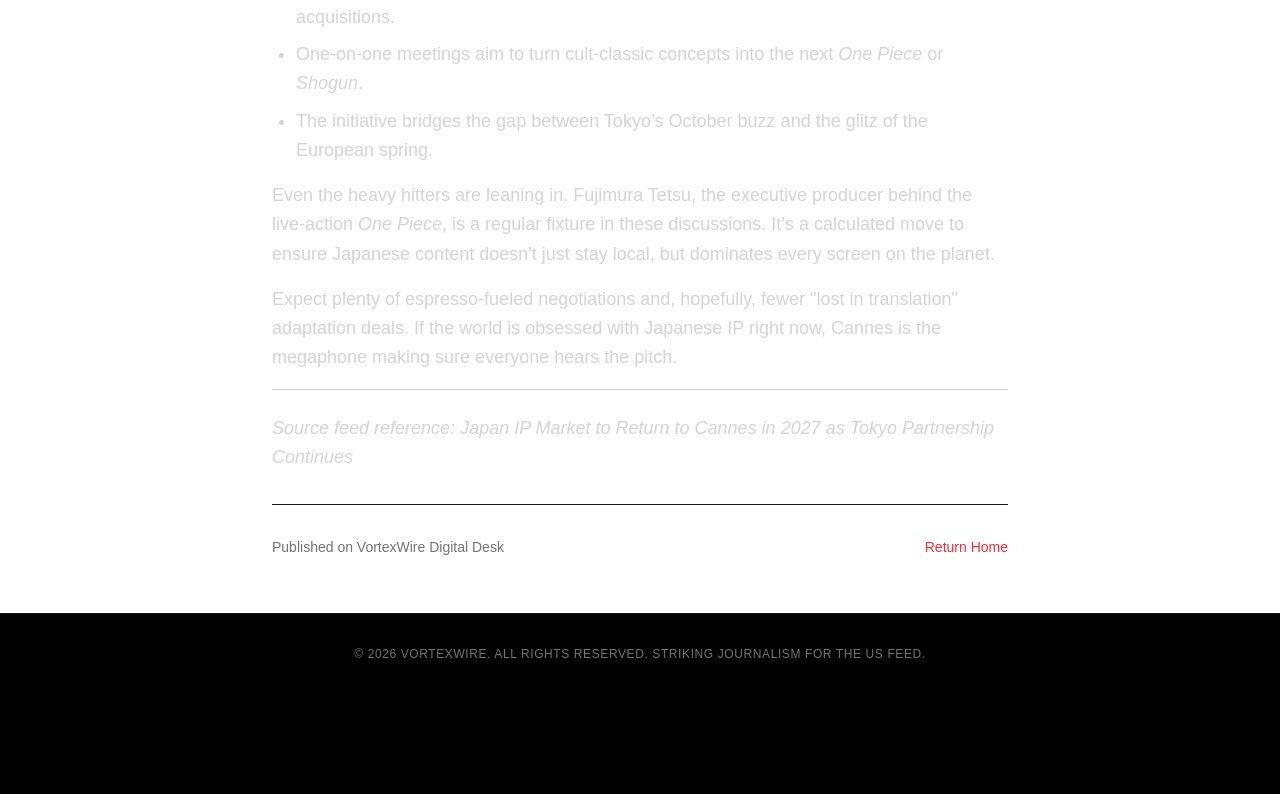
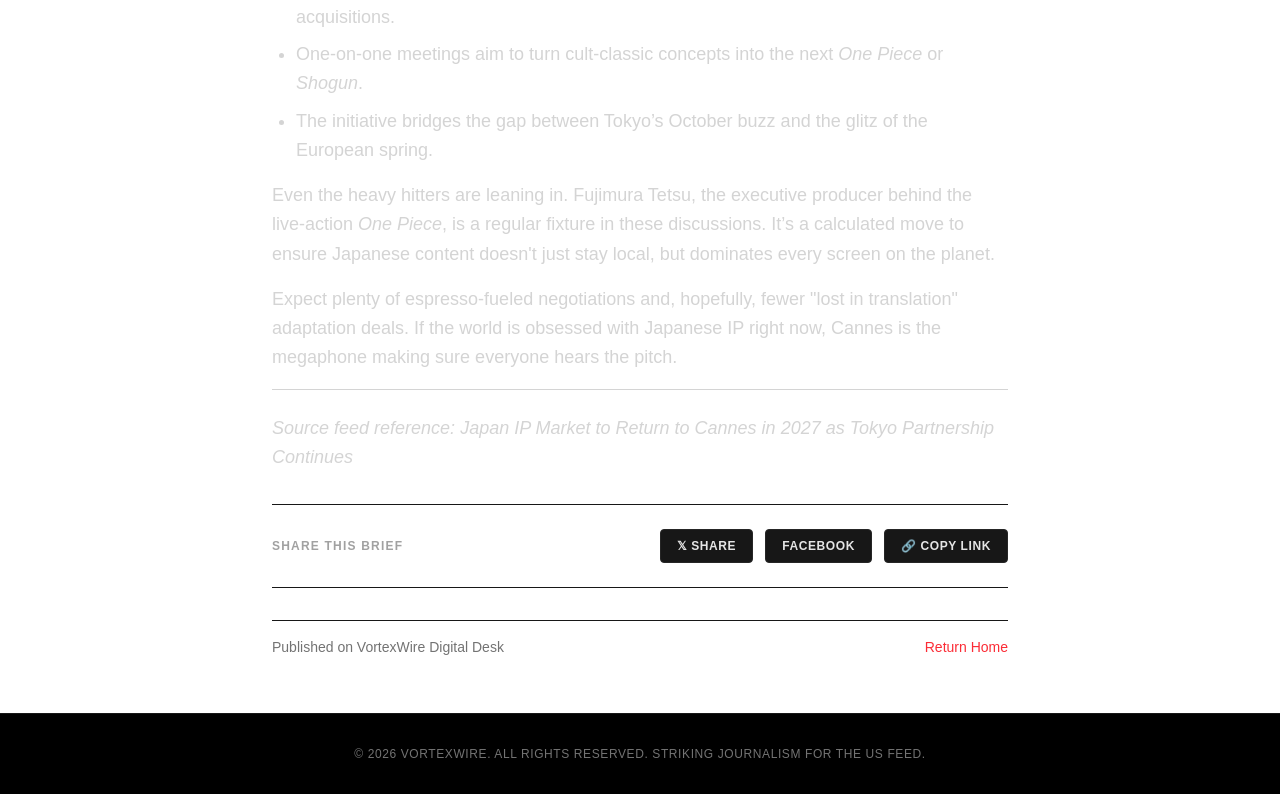
Before and after one commit to remstr/vortexwire, a Next.js app: page /culture/cannes-2027--japan-is-bringing-the-good-stuff-back in a window 1280 px wide. Shown: the part 1253-2047 px from the top of the page. Before the commit the page ends 1947 px from the top, so only its background shows below. Built offline with nearby package versions, Linux system fonts and the light colour scheme.

Commit message:
Render ShareButtons component on article pages

```diff
--- a/src/app/[category]/[slug]/page.js
+++ b/src/app/[category]/[slug]/page.js
@@ -21,8 +21,8 @@ export async function generateStaticParams() {
       filenames.forEach((filename) => {
         if (filename.endsWith('.mdx')) {
           paths.push({
-            category: category,
-            slug: filename.replace(/\.mdx$/, ''),
+            category: category.toLowerCase(),
+            slug: filename.replace(/\.mdx$/, '').toLowerCase(),
           });
         }
       });
@@ -38,8 +38,8 @@ export async function generateStaticParams() {
 
 export default async function ArticlePage({ params }) {
   const resolvedParams = await params;
-  const category = resolvedParams?.category;
-  const slug = resolvedParams?.slug;
+  const category = resolvedParams?.category?.toLowerCase();
+  const slug = resolvedParams?.slug?.toLowerCase();
 
   const filePath = path.join(contentDirectory(), category, `${slug}.mdx`);
 
@@ -52,9 +52,9 @@ export default async function ArticlePage({ params }) {
 
   return (
     <article className="max-w-3xl mx-auto space-y-8 py-6 px-4">
-      {/* Back button (Fixed with lowercase route & red theme) */}
+      {/* Back button */}
       <div>
-        <Link href={`/${category.toLowerCase()}`} className="text-sm text-red-500 hover:text-red-400 font-bold inline-flex items-center gap-1">
+        <Link href={`/${category}`} className="text-sm text-red-500 hover:text-red-400 font-bold inline-flex items-center gap-1">
           ← Back to {category.charAt(0).toUpperCase() + category.slice(1)}
         </Link>
       </div>
@@ -104,8 +104,11 @@ export default async function ArticlePage({ params }) {
         </ReactMarkdown>
       </div>
 
-      {/* Footer Share / Back */}
-      <div className="pt-8 border-t border-neutral-900 flex justify-between items-center text-sm text-neutral-500">
+      {/* SOCIAL SHARE BUTTONS RENDERED HERE */}
+      <ShareButtons title={data.title} slug={slug} category={category} />
+
+      {/* Footer Return */}
+      <div className="pt-4 border-t border-neutral-900 flex justify-between items-center text-sm text-neutral-500">
         <span>Published on VortexWire Digital Desk</span>
         <Link href="/" className="text-red-500 hover:underline">
           Return Home
```
